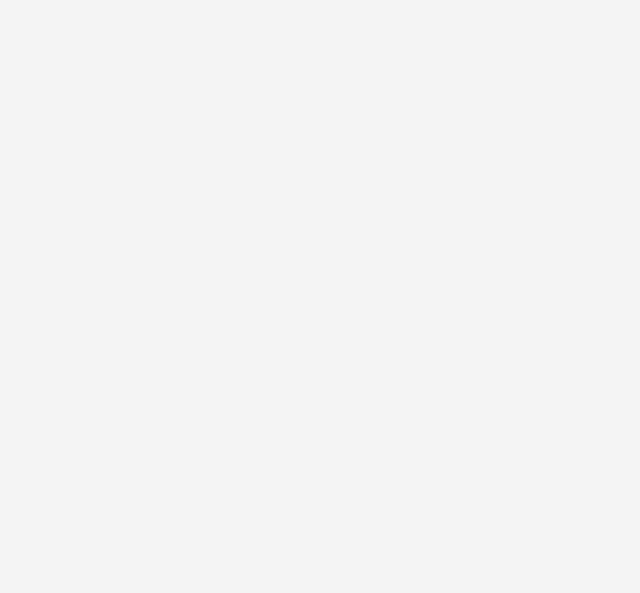
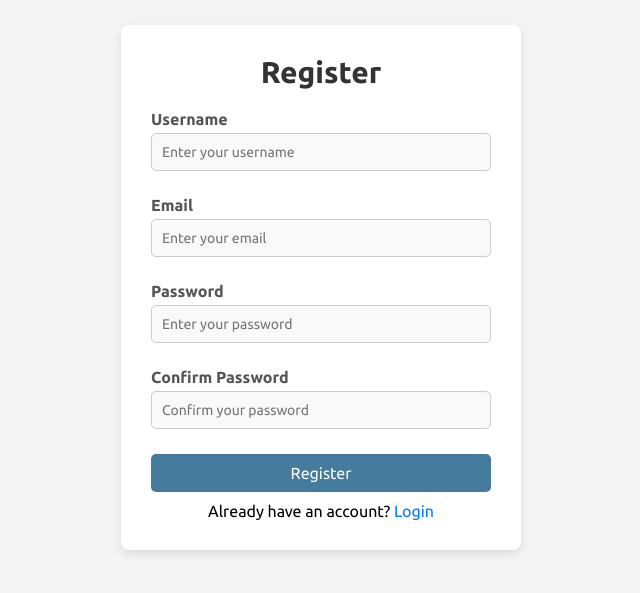
Before and after one commit to Rick-Janssen/CSP-Frontend, a React (Create React App) app: page /register in a window 1280 px wide. Before the commit this address had no page. Shown: the part 113-706 px from the top of the page, without its empty margins (319-959 px from the left). Built offline with nearby package versions, Linux system fonts and the light colour scheme.

Commit message:
register and login work

```diff
--- a/src/App.jsx
+++ b/src/App.jsx
@@ -12,6 +12,7 @@ const App = () => {
   return (
     <Routes>
       <Route path="/login" element={<Login />} />
+      <Route path="/register" element={<Register />} />
       <Route path="/" element={<HomePage />} />
       <Route element={<ProtectedRoutes />}>
         {/* <Route path="/admin" element={<Admin />} /> */}
--- a/src/pages/Login/Login.jsx
+++ b/src/pages/Login/Login.jsx
@@ -68,7 +68,8 @@ const Login = () => {
           </div>
           <button type="submit" className="login-btn"  >Login</button>
           <div className="forgot-password">
-            <a href="#">Forgot your password?</a>
+            <a href="#">Forgot your password?</a><br />
+            <p>Dont have an account? <a href="/register">Register</a></p>
           </div>
         </form>
       </div>
--- a/src/pages/Login/Register.jsx
+++ b/src/pages/Login/Register.jsx
@@ -1,19 +1,61 @@
-import React from 'react';
+import React, { useState } from 'react';
 import './register.css';
 
 const Register = () => {
+  const [name, setName] = useState('');
+  const [email, setEmail] = useState('');
+  const [password, setPassword] = useState('');
+  const [confirmPassword, setConfirmPassword] = useState('');
+  const [error, setError] = useState('');
+
+  function handleSubmit(e) {
+    e.preventDefault();
+
+
+    if (password !== confirmPassword) {
+      setError('Passwords do not match');
+      return;
+    }
+
+    setError('');
+
+    fetch('http://192.168.45.164/csp-backend/register', {
+      method: "POST",
+      headers: {
+        'Content-Type': 'application/json'
+      },
+      body: JSON.stringify({
+        name,
+        email,
+        password,
+      })
+    })
+      .then(response => response.json())
+      .then(data => {
+        if (data.token) {
+          localStorage.setItem('token', data.token);
+          window.location.href = "/";
+        } else {
+          console.log('Registration failed:', data.message);
+        }
+      })
+      .catch(error => console.error('Error:', error));
+  }
+
   return (
     <>
       <div className="register-container">
         <div className="register-box">
           <h2>Register</h2>
-        <form>
+          <form method='post' onSubmit={handleSubmit}>
             <div className="input-group">
               <label htmlFor="username">Username</label>
               <input
                 type="text"
                 id="username"
                 placeholder="Enter your username"
+                value={name}
+                onChange={(e) => setName(e.target.value)}
               />
             </div>
             <div className="input-group">
@@ -22,6 +64,8 @@ const Register = () => {
                 type="email"
                 id="email"
                 placeholder="Enter your email"
+                value={email}
+                onChange={(e) => setEmail(e.target.value)}
               />
             </div>
             <div className="input-group">
@@ -30,6 +74,8 @@ const Register = () => {
                 type="password"
                 id="password"
                 placeholder="Enter your password"
+                value={password}
+                onChange={(e) => setPassword(e.target.value)}
               />
             </div>
             <div className="input-group">
@@ -38,11 +84,16 @@ const Register = () => {
                 type="password"
                 id="confirmPassword"
                 placeholder="Confirm your password"
+                value={confirmPassword}
+                onChange={(e) => setConfirmPassword(e.target.value)}
               />
             </div>
+
+            {error && <p className="error-message">{error}</p>}
+
             <button type="submit" className="register-btn">Register</button>
             <div className="login-link">
-            <p>Already have an account? <a href="#">Login</a></p>
+              <p>Already have an account? <a href="/login">Login</a></p>
             </div>
           </form>
         </div>
```
Lines whose indentation alone changed are shown as unchanged.
